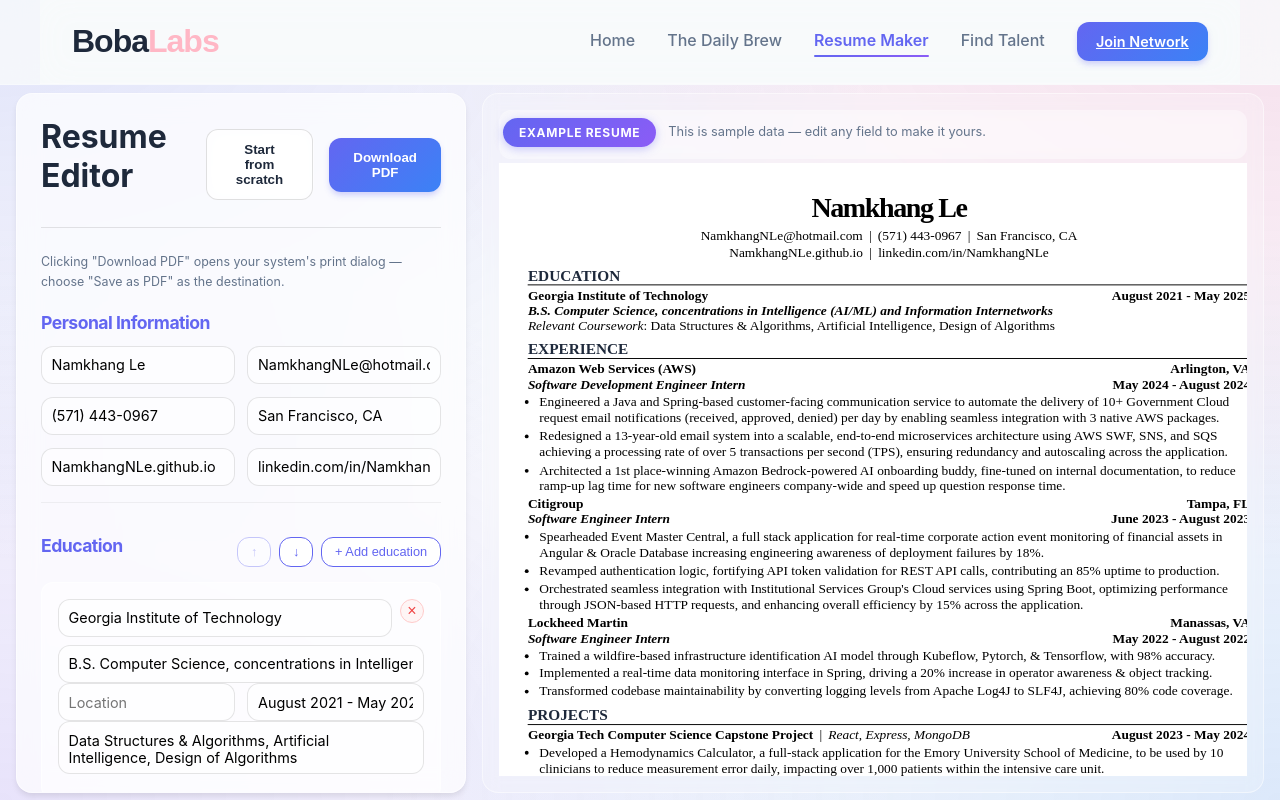
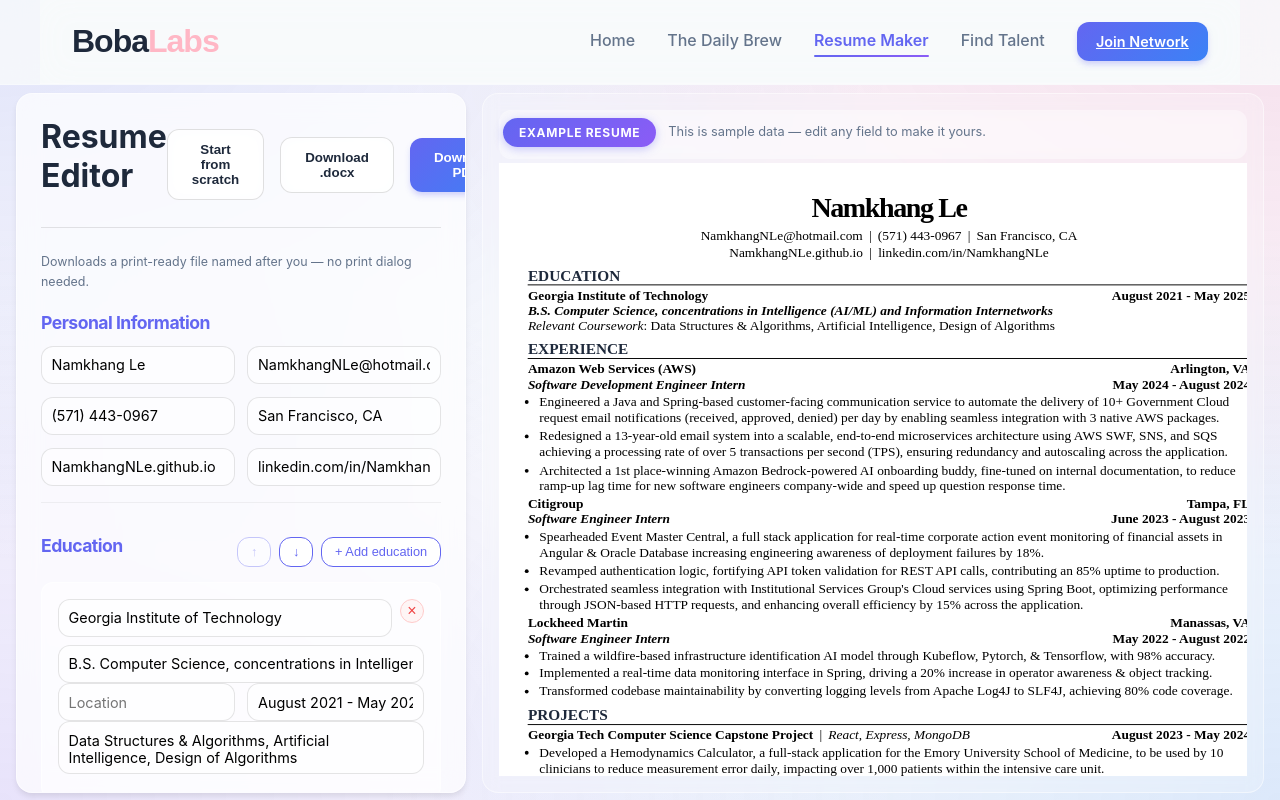
Before and after one commit to NamkhangNLe/bobalabs, a React (Vite) app: page /bobalabs/resume in a window 1280 px wide. Shown: the top 800 px of the page. Built offline with nearby package versions, Linux system fonts and the light colour scheme.

Commit message:
Add one-click PDF and DOCX export

```diff
--- a/src/components/resume/ResumeEditor.jsx
+++ b/src/components/resume/ResumeEditor.jsx
@@ -333,16 +333,43 @@
         skills: <SkillsEditor api={api} />
     };
 
+    // Which export is generating right now ('pdf' | 'docx' | null), so the
+    // button can show a brief "Preparing…" state while the PDF/DOCX libraries
+    // load and render.
+    const [exporting, setExporting] = useState(null);
+    const handleExport = (kind) => async () => {
+        if (exporting) return;
+        setExporting(kind);
+        try {
+            await (kind === 'pdf' ? api.downloadPdf() : api.downloadDocx());
+        } finally {
+            setExporting(null);
+        }
+    };
+
     return (
         <div className="resume-editor no-print">
             <div className="editor-header">
                 <h2>Resume Editor</h2>
                 <div style={{ display: 'flex', gap: '1rem', alignItems: 'center' }}>
                     <button className="btn btn-secondary" onClick={api.clearResume}>Start from scratch</button>
-                    <button className="btn btn-primary" onClick={api.printResume}>Download PDF</button>
+                    <button
+                        className="btn btn-secondary"
+                        onClick={handleExport('docx')}
+                        disabled={exporting !== null}
+                    >
+                        {exporting === 'docx' ? 'Preparing…' : 'Download .docx'}
+                    </button>
+                    <button
+                        className="btn btn-primary"
+                        onClick={handleExport('pdf')}
+                        disabled={exporting !== null}
+                    >
+                        {exporting === 'pdf' ? 'Preparing…' : 'Download PDF'}
+                    </button>
                 </div>
             </div>
-            <p className="export-hint">Clicking "Download PDF" opens your system's print dialog — choose "Save as PDF" as the destination.</p>
+            <p className="export-hint">Downloads a print-ready file named after you — no print dialog needed.</p>
 
             <PersonalInfoEditor api={api} />
             {api.sectionOrder.map((key) => editors[key])}
```
